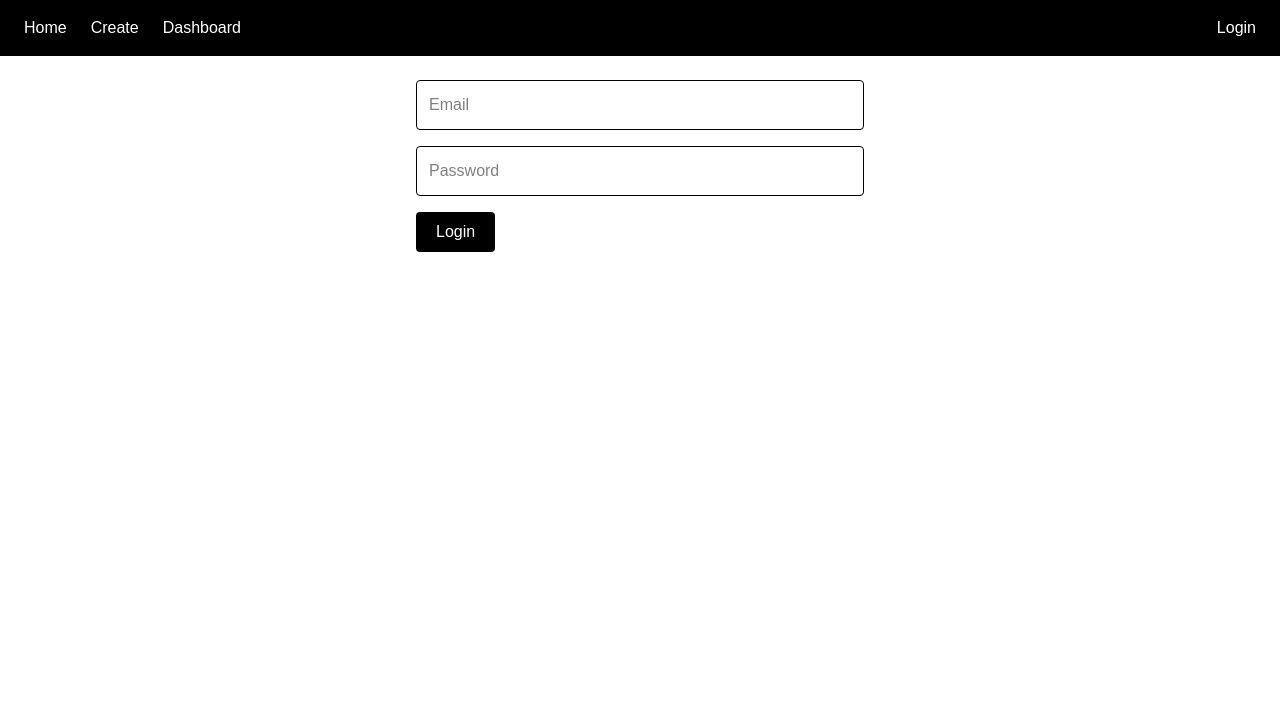
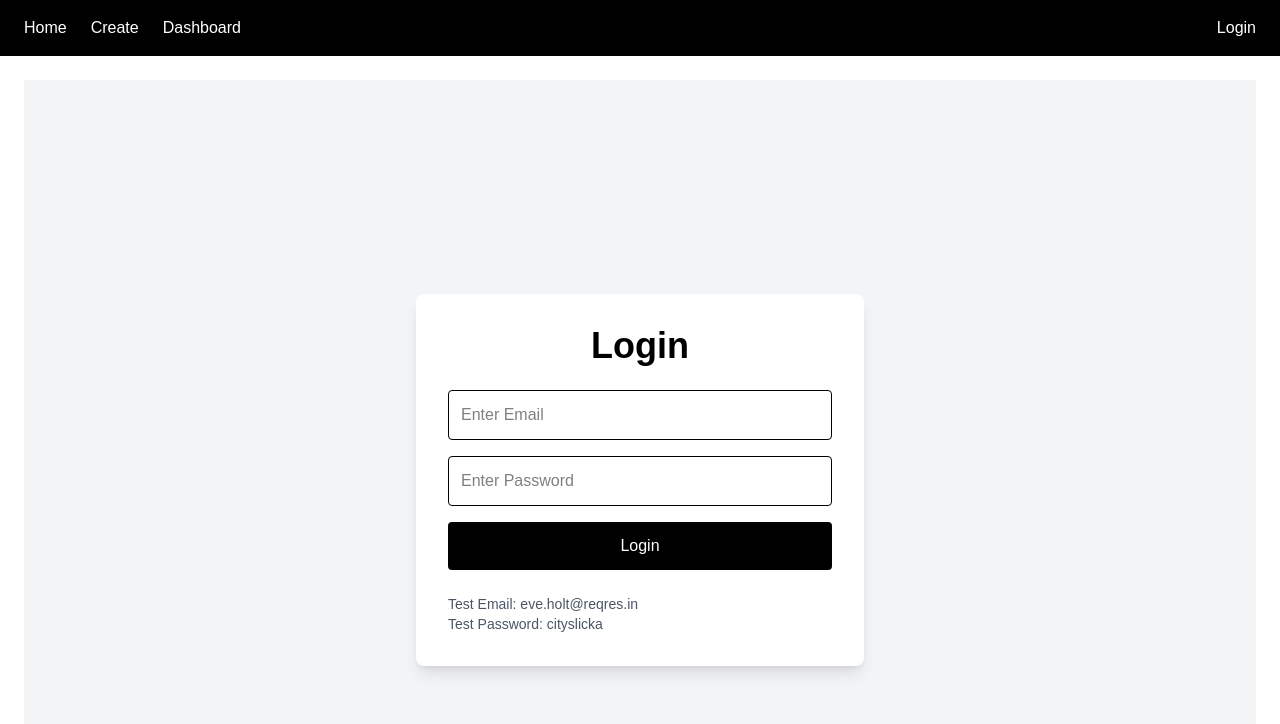
Before and after one commit to Mdirfan0786/mini-blog, a React (Vite) app: page /login in a window 1280 px wide. Shown: the top 724 px of the page. Built offline with nearby package versions, Linux system fonts and the light colour scheme; no server answers.

Commit message:
Build production style authentication page with validation

```diff
--- a/src/pages/Login.jsx
+++ b/src/pages/Login.jsx
@@ -3,8 +3,6 @@ import { useState } from "react";
 import axios from "axios";
 
 import { useNavigate } from "react-router-dom";
-
-import LoginForm from "../components/forms/LoginForm";
 
 function Login() {
   const navigate = useNavigate();
@@ -13,8 +11,16 @@ function Login() {
 
   const [password, setPassword] = useState("");
 
+  const [loading, setLoading] = useState(false);
+
+  const [error, setError] = useState("");
+
   async function handleLogin(e) {
     e.preventDefault();
+
+    setError("");
+
+    setLoading(true);
 
     try {
       const res = await axios.post("https://reqres.in/api/login", {
@@ -24,20 +30,53 @@ function Login() {
 
       localStorage.setItem("token", res.data.token);
 
-      navigate("/dashboard");
-    } catch (error) {
-      console.log(error);
+      navigate("/");
+    } catch (err) {
+      setError("Invalid email or password");
+    } finally {
+      setLoading(false);
     }
   }
 
   return (
-    <LoginForm
-      email={email}
-      password={password}
-      setEmail={setEmail}
-      setPassword={setPassword}
-      handleLogin={handleLogin}
-    />
+    <div className="min-h-screen flex justify-center items-center bg-gray-100">
+      <div className="bg-white p-8 rounded-lg shadow-lg w-full max-w-md">
+        <h1 className="text-4xl font-bold text-center mb-6">Login</h1>
+
+        <form onSubmit={handleLogin} className="space-y-4">
+          <input
+            type="email"
+            placeholder="Enter Email"
+            className="w-full border p-3 rounded"
+            value={email}
+            onChange={(e) => setEmail(e.target.value)}
+          />
+
+          <input
+            type="password"
+            placeholder="Enter Password"
+            className="w-full border p-3 rounded"
+            value={password}
+            onChange={(e) => setPassword(e.target.value)}
+          />
+
+          {error && <p className="text-red-500">{error}</p>}
+
+          <button
+            disabled={loading}
+            className="w-full bg-black text-white py-3 rounded"
+          >
+            {loading ? "Logging in..." : "Login"}
+          </button>
+        </form>
+
+        <div className="mt-6 text-sm text-gray-600">
+          <p>Test Email: eve.holt@reqres.in</p>
+
+          <p>Test Password: cityslicka</p>
+        </div>
+      </div>
+    </div>
   );
 }
 
```
